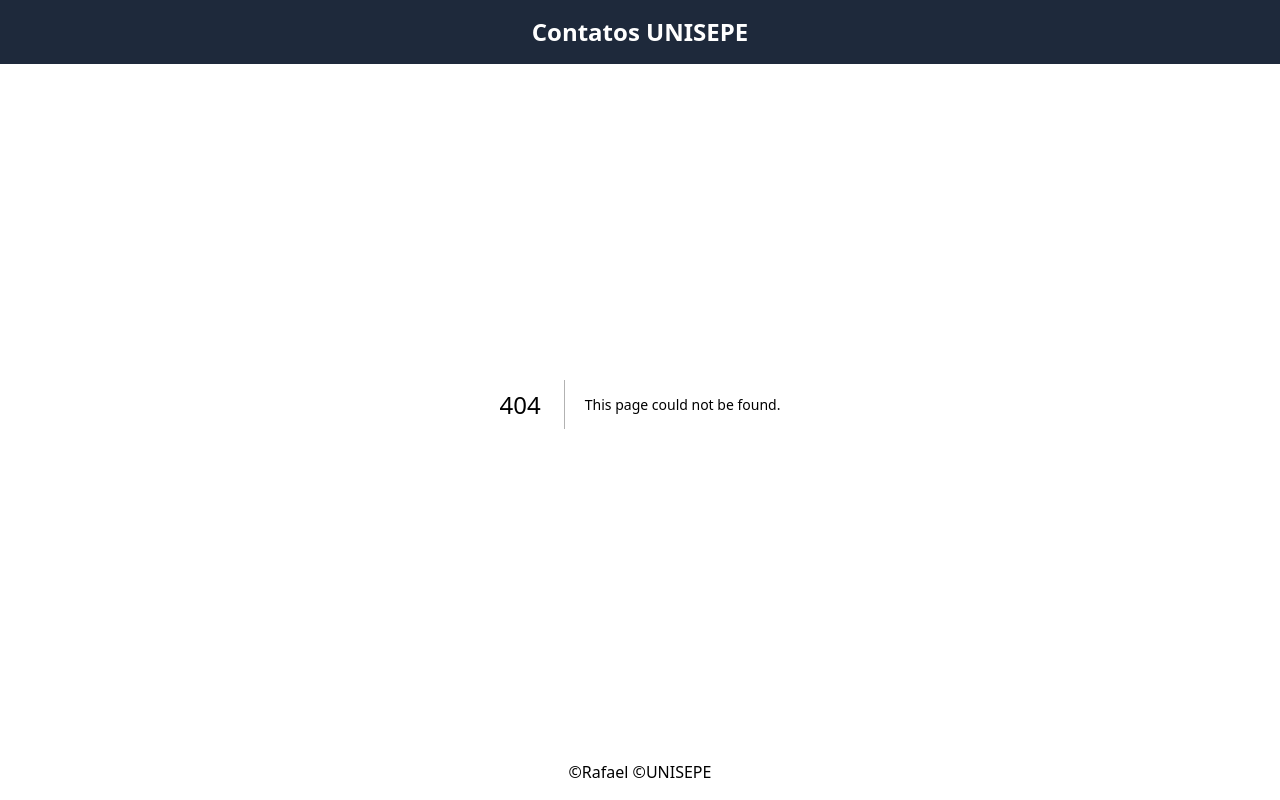
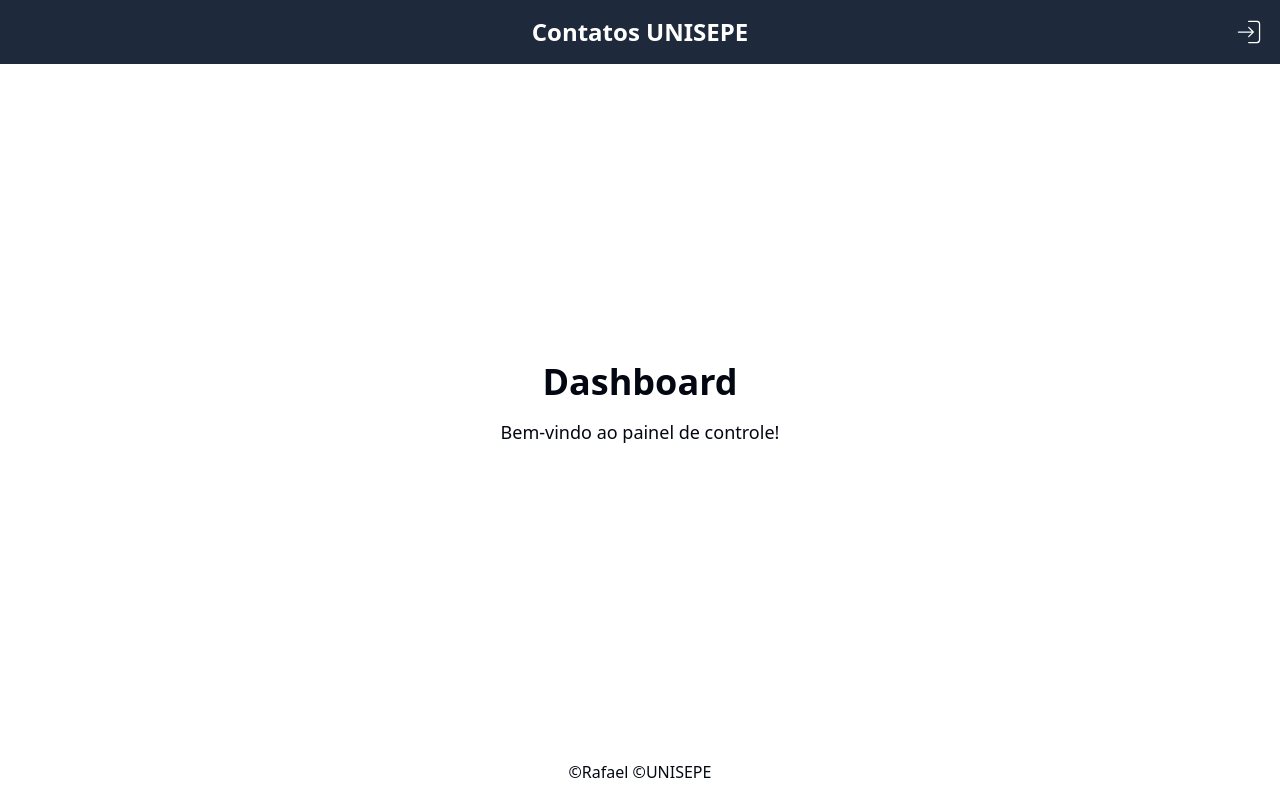
Before and after one commit to Rafa2697/page-numbers, a Next.js app: page /dashboard in a window 1280 px wide. Before the commit this address had no page. Built offline with nearby package versions, Linux system fonts and the light colour scheme.

Commit message:
Feat: vai criar as paginas login e dashboard e rotas para ambas.

```diff
--- a/package.json
+++ b/package.json
@@ -18,6 +18,7 @@
     "next": "15.0.3",
     "react": "19.0.0-rc-66855b96-20241106",
     "react-dom": "19.0.0-rc-66855b96-20241106",
+    "react-icons": "^5.4.0",
     "tailwind-merge": "^2.5.5",
     "tailwindcss-animate": "^1.0.7"
   },
--- /dev/null
+++ b/src/app/dashboard/page.tsx
@@ -0,0 +1,10 @@
+
+
+export default function Dashboard() {
+  return (
+    <div className="flex flex-col items-center justify-center h-screen">
+      <h1 className="text-4xl font-bold mb-4">Dashboard</h1>
+      <p className="text-lg">Bem-vindo ao painel de controle!</p>
+    </div>
+  );
+}
--- a/src/app/header/page.tsx
+++ b/src/app/header/page.tsx
@@ -1,9 +1,33 @@
+
+'use client'
+import { useRouter, usePathname } from 'next/navigation'
+import { CiLogin } from "react-icons/ci";
+import { GoSignIn } from "react-icons/go";
+import Link from "next/link";
+export default function Header() {
+  const router = useRouter();
+  const pathname = usePathname();
+  const isLoginRoute = pathname === '/login';
+
+  return (
+    <header className="bg-slate-800 text-white p-4 grid grid-cols-3 w-screen items-center">
+      <div></div> {/* Coluna vazia */}
+      <h1 className="text-2xl font-bold text-center">Contatos UNISEPE</h1>
+
+      <div className="flex justify-end col-span-1">
+        {isLoginRoute ? (
+          <Link href="/">
+            <GoSignIn className="cursor-pointer hover:text-lime-500" size={30} />
+          </Link>
+        ) : (
+          <Link href="/login">
+            <CiLogin className="cursor-pointer hover:text-lime-500" size={30} />
+          </Link>
+        )}
 
 
-export default function Header() {
-  return (
-    <header className="bg-slate-800 text-white p-4 flex justify-center items-center w-screen">
-      <h1 className="text-2xl font-bold">Contatos UNISEPE</h1>
+      </div>
+
     </header>
   );
 }
--- /dev/null
+++ b/src/app/login/page.tsx
@@ -0,0 +1,9 @@
+
+
+export default function Login(){
+    return(
+        <div>
+            <h1>Login</h1>
+        </div>
+    )
+}
```
Also changed, not shown: 1 other file (tests, documents, lock files or other folders).
